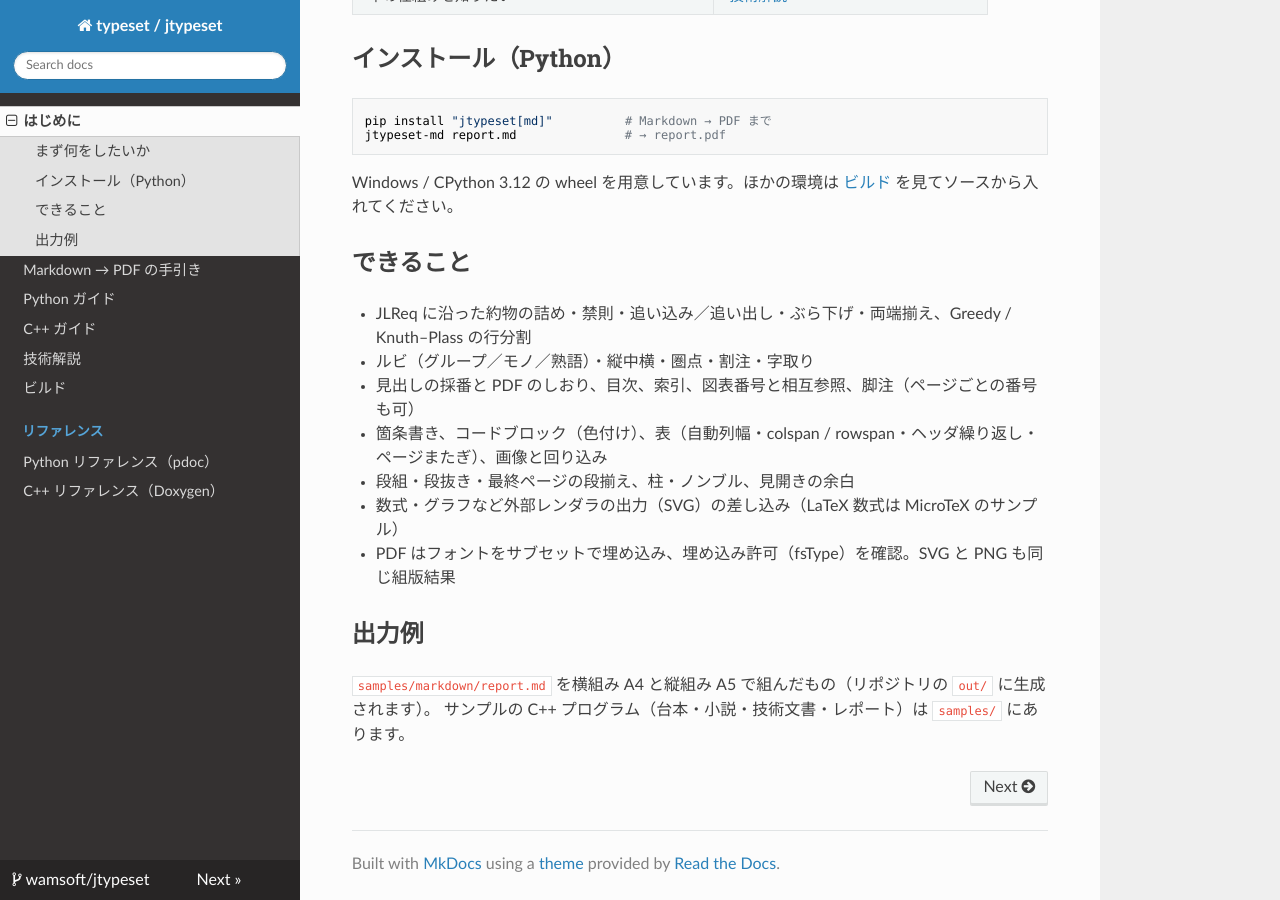
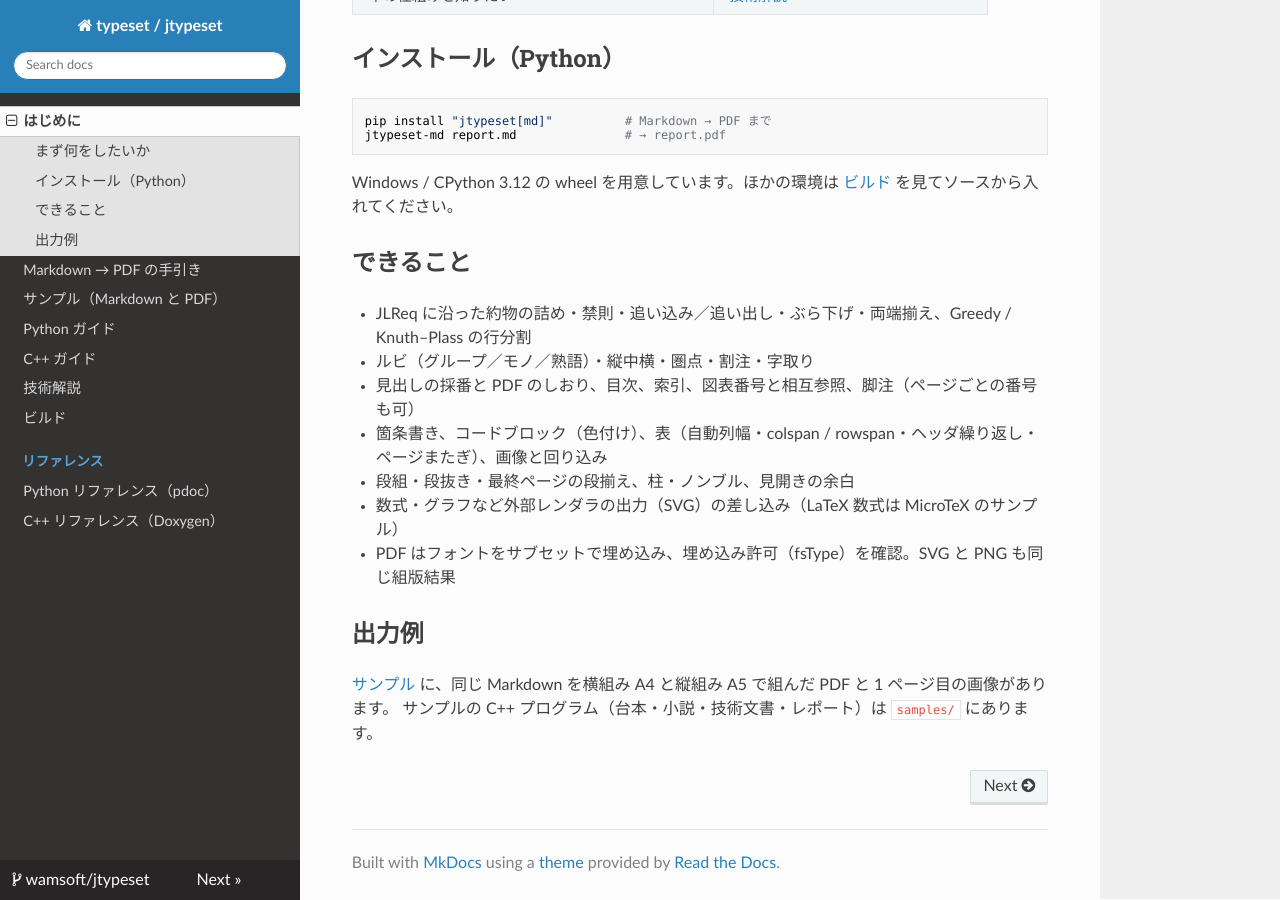
Before and after one commit to wamsoft/jtypeset, an MkDocs documentation site: the page built from docs/index.md, in a window 1280 px wide and 900 px high, scrolled down 540 px. Built offline with MkDocs 1.6.1, drawn with Linux system fonts in a browser that asks for light colours; nearby versions of some CDN libraries.

Commit message:
GCC で通らなかった include 漏れを修正（cstdint / cmath / algorithm）、GCC 構文チェックスクリプト、サンプル PDF をドキュメントに
- scripts/gcc_syntax_check.sh（WSL の g++ で全ソースを -fsyntax-only）
- docs/samples/: report.md を横組み A4・縦組み A5 で組んだ PDF と 1 ページ目の画像。docs/samples.md と make samples-md

Co-Authored-By: Claude Fable 5.1 <noreply@anthropic.com>

```diff
--- a/docs/index.md
+++ b/docs/index.md
@@ -34,5 +34,5 @@ Windows / CPython 3.12 の wheel を用意しています。ほかの環境は [
 
 ## 出力例
 
-`samples/markdown/report.md` を横組み A4 と縦組み A5 で組んだもの（リポジトリの `out/` に生成されます）。
+[サンプル](samples.md) に、同じ Markdown を横組み A4 と縦組み A5 で組んだ PDF と 1 ページ目の画像があります。
 サンプルの C++ プログラム（台本・小説・技術文書・レポート）は `samples/` にあります。
--- a/mkdocs.yml
+++ b/mkdocs.yml
@@ -19,6 +19,7 @@ markdown_extensions:
   - tables
   - fenced_code
   - admonition
+  - attr_list
 
 exclude_docs: |
   Doxyfile
@@ -33,6 +34,7 @@ validation:
 nav:
   - はじめに: index.md
   - Markdown → PDF の手引き: markdown.md
+  - サンプル（Markdown と PDF）: samples.md
   - Python ガイド: python_guide.md
   - C++ ガイド: cpp_guide.md
   - 技術解説: architecture.md
```
Also changed, not shown: docs/samples.md (added, +19 -0 lines), docs/samples/report_p1.png (added), docs/samples/report_vertical_p1.png (added), 7 other files.
